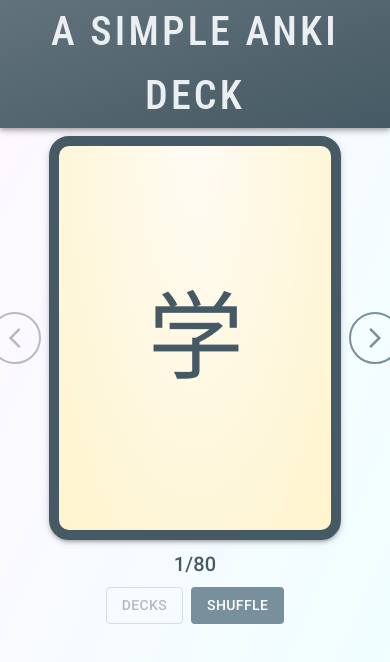
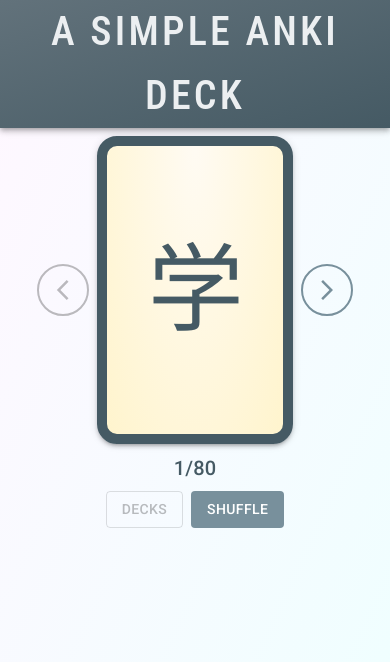
Before and after one commit to patand08/a-simple-anki-deck, a React (Create React App) app: page / in a window 390 px wide. Shown: the top 662 px of the page. Built offline with nearby package versions, Linux system fonts and the light colour scheme.

Commit message:
responsive card fix

```diff
--- a/src/components/Card/AnkiCard.js
+++ b/src/components/Card/AnkiCard.js
@@ -24,8 +24,8 @@ export default (props) => {
           sx={{
             position: "absolute",
             cursor: "pointer",
-            minWidth: "17rem",
-            minHeight: "24rem",
+            minWidth: { xs: "12rem", sm: "14rem", md: "17rem" },
+            minHeight: { xs: "19rem", sm: "21rem", md: "24rem" },
             display: "flex",
             border: 10,
             borderRadius: 5,
@@ -71,8 +71,8 @@ export default (props) => {
           onClick={flipCard}
           sx={{
             cursor: "pointer",
-            minWidth: "17rem",
-            minHeight: "24rem",
+            minWidth: { xs: "11rem", sm: "14rem", md: "17rem" },
+            minHeight: { xs: "18rem", sm: "21rem", md: "24rem" },
             display: "flex",
             border: 10,
             borderRadius: 5,
```
